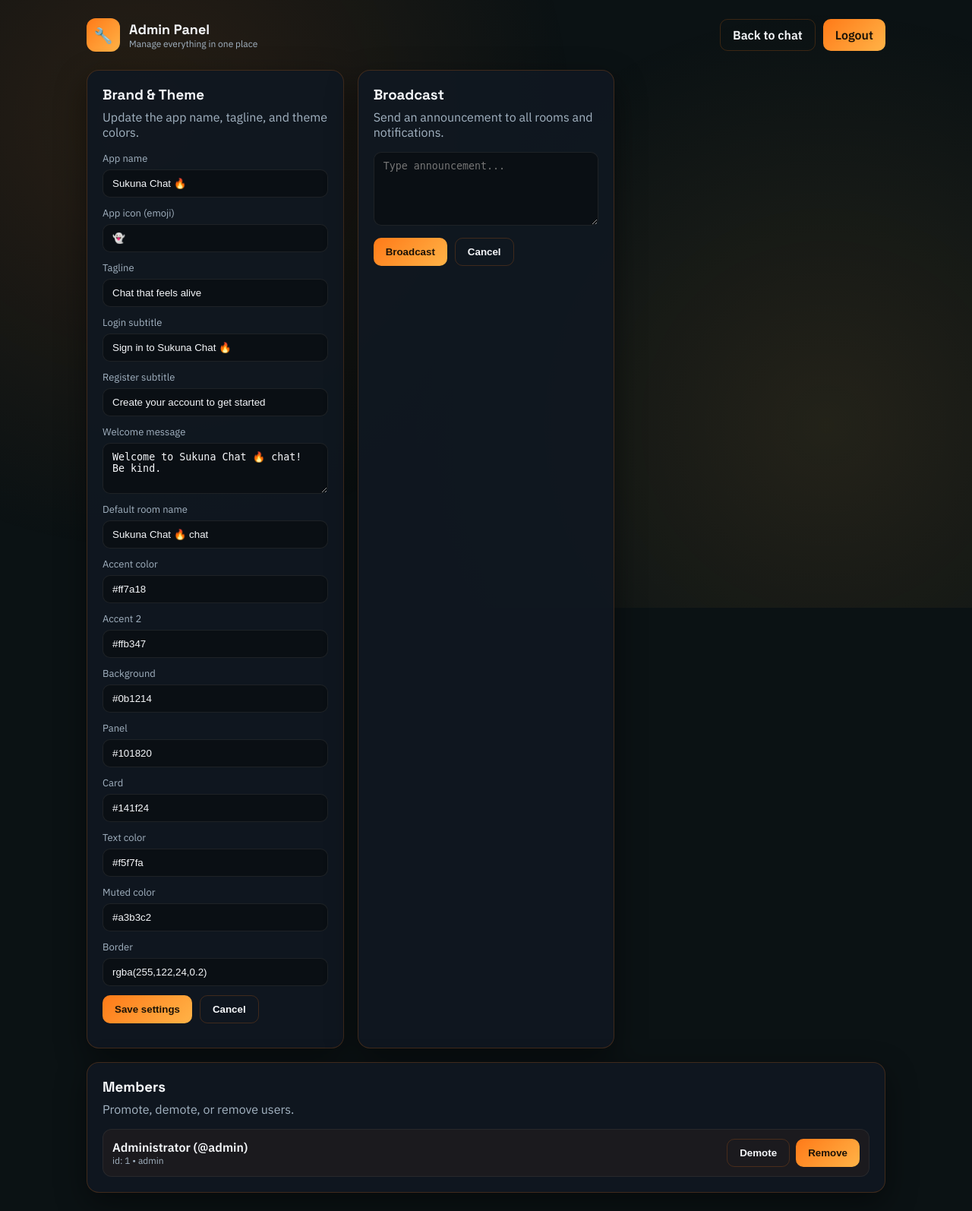
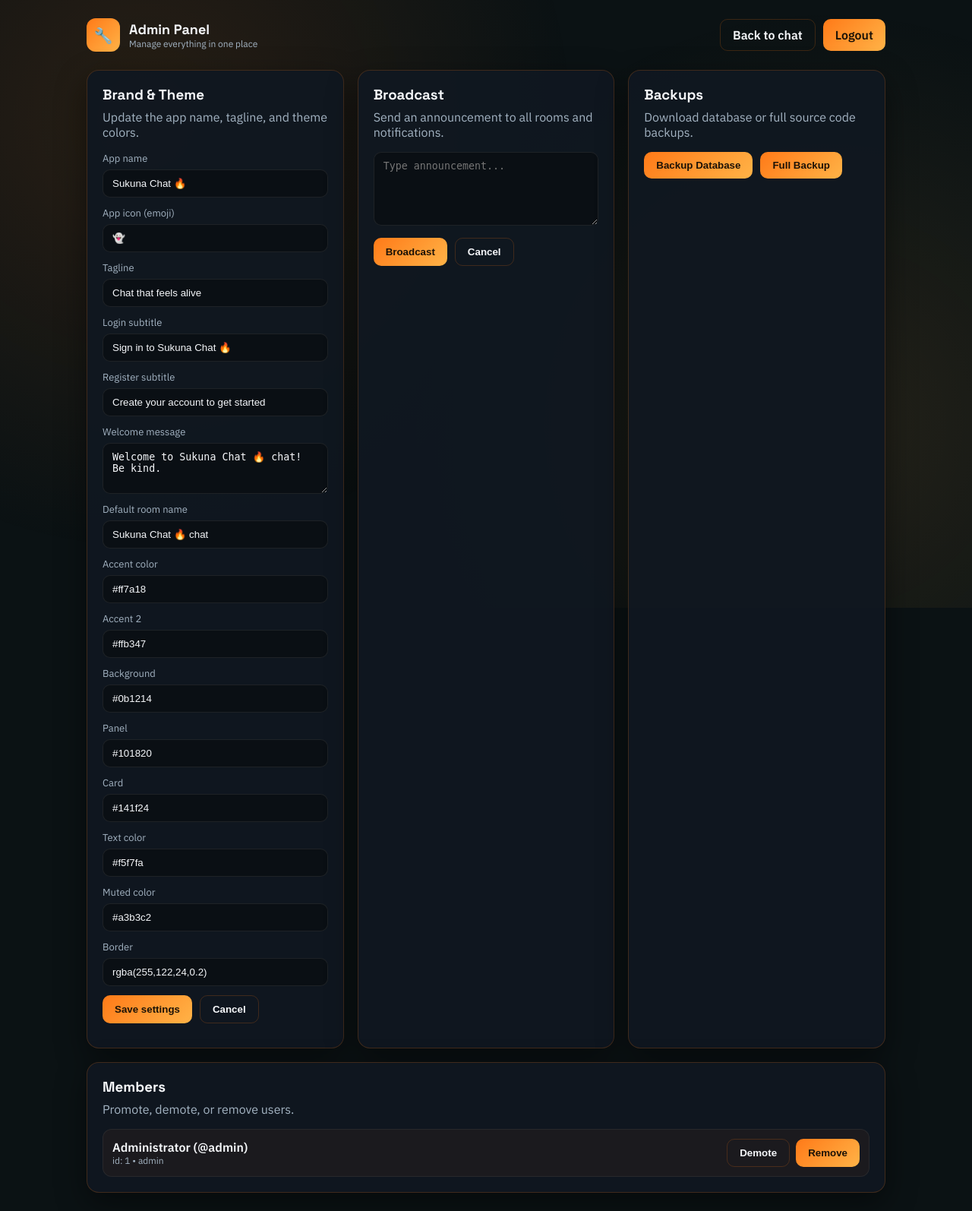
Before and after one commit to God5aja5/chatapp, a Flask app: page /admin-pn in a window 1280 px wide. Shown: the whole page at 76% size. Run offline with Flask 3, Linux system fonts and the light colour scheme; a user stored in the database is signed in; data comes from the database, SQL or seed files in the repository.

Commit message:
Add backup functionality to admin panel
- Added database backup button that downloads database, settings, uploads, and stickers
- Added full backup button that downloads complete source code
- Implemented automatic cleanup of temporary zip files after download
- Both backups include timestamped filenames

🤖 Generated with [Claude Code](https://claude.com/claude-code)

Co-Authored-By: Claude Sonnet 4.5 <noreply@anthropic.com>

```diff
--- a/app.py
+++ b/app.py
@@ -19,12 +19,15 @@ import json
 import secrets
 import logging
 import random
+import tempfile
+import shutil
+import zipfile
 from datetime import datetime, timezone, timedelta
 from functools import wraps
 
 from flask import (
     Flask, request, redirect, url_for, send_from_directory, render_template,
-    jsonify, flash, session as flask_session
+    jsonify, flash, session as flask_session, send_file
 )
 from flask_sqlalchemy import SQLAlchemy
 from flask_login import (
@@ -1091,6 +1094,97 @@ def api_admin_broadcast():
         }, "chat_id": m.chat_id}, room=f"room_{m.chat_id}")
     return jsonify({"ok": True})
 
+@app.route("/api/admin/backup/database")
+@admin_required
+def api_admin_backup_database():
+    try:
+        temp_dir = tempfile.mkdtemp()
+        zip_path = os.path.join(temp_dir, "database_backup.zip")
+
+        with zipfile.ZipFile(zip_path, 'w', zipfile.ZIP_DEFLATED) as zipf:
+            if os.path.exists(DB_PATH):
+                zipf.write(DB_PATH, os.path.basename(DB_PATH))
+
+            if os.path.exists(SETTINGS_PATH):
+                zipf.write(SETTINGS_PATH, os.path.basename(SETTINGS_PATH))
+
+            if os.path.exists(UPLOAD_FOLDER):
+                for root, dirs, files in os.walk(UPLOAD_FOLDER):
+                    for file in files:
+                        file_path = os.path.join(root, file)
+                        arcname = os.path.join("uploads", os.path.relpath(file_path, UPLOAD_FOLDER))
+                        zipf.write(file_path, arcname)
+
+            if os.path.exists(STICKER_FOLDER):
+                for root, dirs, files in os.walk(STICKER_FOLDER):
+                    for file in files:
+                        file_path = os.path.join(root, file)
+                        arcname = os.path.join("stickers", os.path.relpath(file_path, STICKER_FOLDER))
+                        zipf.write(file_path, arcname)
+
+        def cleanup():
+            try:
+                shutil.rmtree(temp_dir)
+            except Exception:
+                logger.exception("Failed to cleanup temp backup dir")
+
+        response = send_file(
+            zip_path,
+            mimetype='application/zip',
+            as_attachment=True,
+            download_name=f'database-backup-{datetime.now().strftime("%Y%m%d-%H%M%S")}.zip'
+        )
+
+        @response.call_on_close
+        def on_close():
+            cleanup()
+
+        return response
+    except Exception:
+        logger.exception("Database backup failed")
+        return jsonify({"error": "Backup failed"}), 500
+
+@app.route("/api/admin/backup/full")
+@admin_required
+def api_admin_backup_full():
+    try:
+        temp_dir = tempfile.mkdtemp()
+        zip_path = os.path.join(temp_dir, "full_backup.zip")
+
+        with zipfile.ZipFile(zip_path, 'w', zipfile.ZIP_DEFLATED) as zipf:
+            for root, dirs, files in os.walk(BASE_DIR):
+                dirs[:] = [d for d in dirs if not d.startswith('.') and d not in ['__pycache__', 'node_modules', 'venv', 'env']]
+
+                for file in files:
+                    if file.endswith('.pyc') or file.startswith('.'):
+                        continue
+
+                    file_path = os.path.join(root, file)
+                    arcname = os.path.relpath(file_path, BASE_DIR)
+                    zipf.write(file_path, arcname)
+
+        def cleanup():
+            try:
+                shutil.rmtree(temp_dir)
+            except Exception:
+                logger.exception("Failed to cleanup temp backup dir")
+
+        response = send_file(
+            zip_path,
+            mimetype='application/zip',
+            as_attachment=True,
+            download_name=f'full-backup-{datetime.now().strftime("%Y%m%d-%H%M%S")}.zip'
+        )
+
+        @response.call_on_close
+        def on_close():
+            cleanup()
+
+        return response
+    except Exception:
+        logger.exception("Full backup failed")
+        return jsonify({"error": "Backup failed"}), 500
+
 # ---------------------------
 # Socket handlers
 # ---------------------------
--- a/static/js/admin.js
+++ b/static/js/admin.js
@@ -106,10 +106,70 @@ async function sendBroadcast(){
   }
 }
 
+async function backupDatabase(){
+  const btn = document.getElementById('btn_backup_db');
+  btn.disabled = true;
+  btn.textContent = 'Creating backup...';
+  try {
+    const r = await fetch('/api/admin/backup/database');
+    if(r.ok){
+      const blob = await r.blob();
+      const url = window.URL.createObjectURL(blob);
+      const a = document.createElement('a');
+      a.href = url;
+      a.download = `database-backup-${new Date().toISOString().slice(0,10)}.zip`;
+      document.body.appendChild(a);
+      a.click();
+      a.remove();
+      window.URL.revokeObjectURL(url);
+      alert('Database backup downloaded');
+    } else {
+      const j = await r.json();
+      alert(j.error || 'Backup failed');
+    }
+  } catch(e){
+    alert('Backup failed: ' + e.message);
+  } finally {
+    btn.disabled = false;
+    btn.textContent = 'Backup Database';
+  }
+}
+
+async function backupFull(){
+  const btn = document.getElementById('btn_backup_full');
+  btn.disabled = true;
+  btn.textContent = 'Creating full backup...';
+  try {
+    const r = await fetch('/api/admin/backup/full');
+    if(r.ok){
+      const blob = await r.blob();
+      const url = window.URL.createObjectURL(blob);
+      const a = document.createElement('a');
+      a.href = url;
+      a.download = `full-backup-${new Date().toISOString().slice(0,10)}.zip`;
+      document.body.appendChild(a);
+      a.click();
+      a.remove();
+      window.URL.revokeObjectURL(url);
+      alert('Full backup downloaded');
+    } else {
+      const j = await r.json();
+      alert(j.error || 'Backup failed');
+    }
+  } catch(e){
+    alert('Backup failed: ' + e.message);
+  } finally {
+    btn.disabled = false;
+    btn.textContent = 'Full Backup';
+  }
+}
+
 document.getElementById('btn_save_settings').addEventListener('click', (e)=>{ e.preventDefault(); saveSettings(); });
 document.getElementById('btn_cancel_settings').addEventListener('click', (e)=>{ e.preventDefault(); loadSettings(); });
 document.getElementById('btn_broadcast').addEventListener('click', (e)=>{ e.preventDefault(); sendBroadcast(); });
 document.getElementById('btn_broadcast_cancel').addEventListener('click', (e)=>{ e.preventDefault(); document.getElementById('broadcast_text').value = ''; });
+document.getElementById('btn_backup_db').addEventListener('click', (e)=>{ e.preventDefault(); backupDatabase(); });
+document.getElementById('btn_backup_full').addEventListener('click', (e)=>{ e.preventDefault(); backupFull(); });
 
 loadSettings();
 loadUsers();
--- a/templates/admin.html
+++ b/templates/admin.html
@@ -137,6 +137,15 @@
           </div>
         </div>
 
+        <div class="card">
+          <h3>Backups</h3>
+          <p class="muted">Download database or full source code backups.</p>
+          <div class="row actions">
+            <button id="btn_backup_db" class="btn">Backup Database</button>
+            <button id="btn_backup_full" class="btn">Full Backup</button>
+          </div>
+        </div>
+
         <div class="card full">
           <h3>Members</h3>
           <p class="muted">Promote, demote, or remove users.</p>
```
